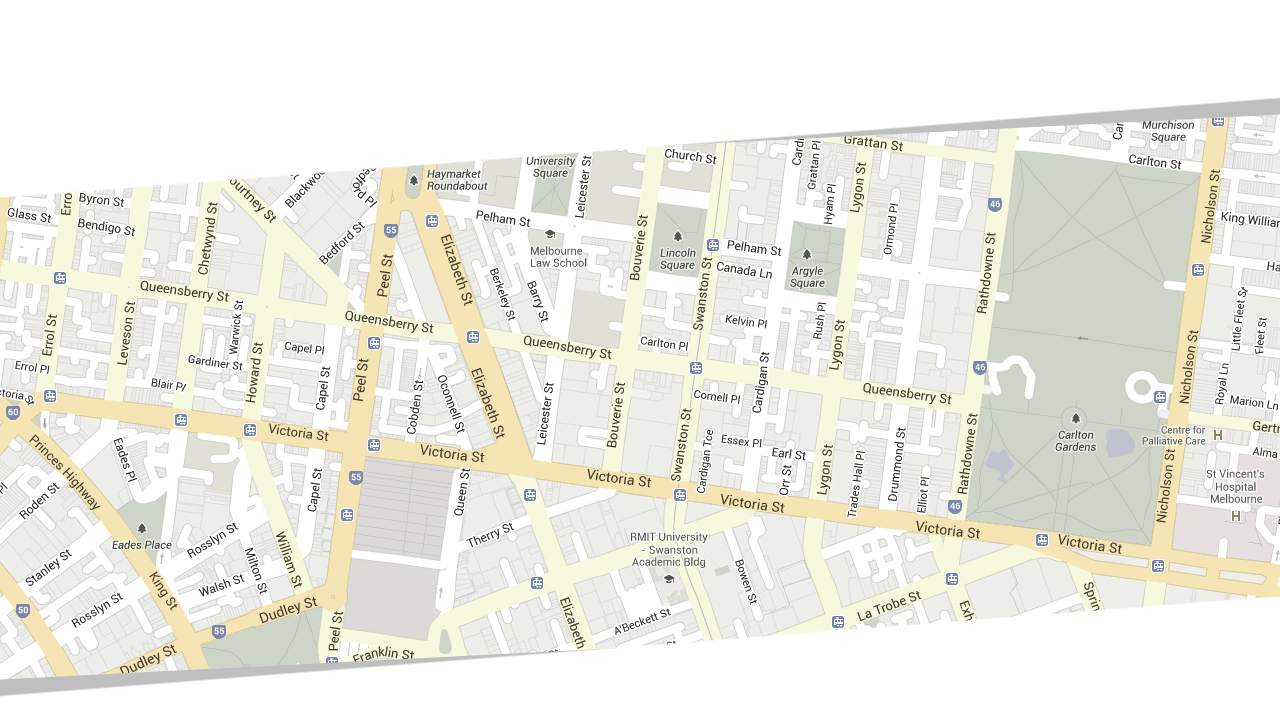
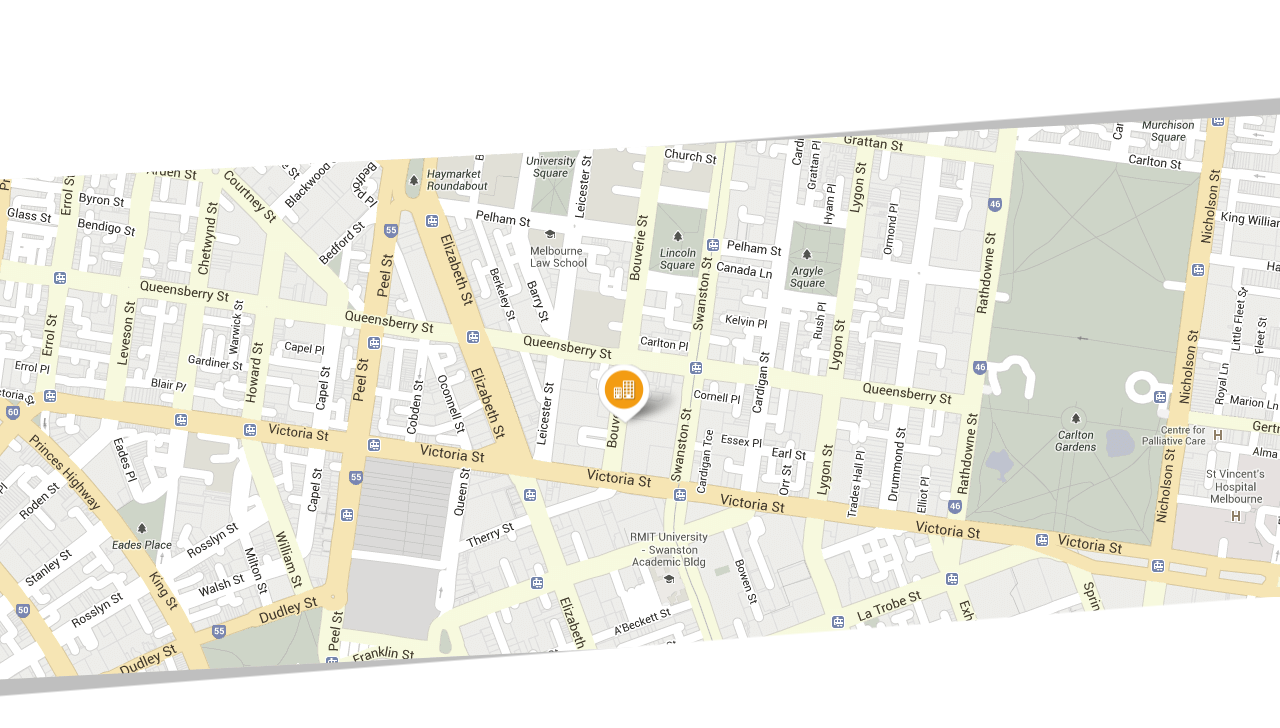
Before and after one commit to klaid87/creative-studio, a website: page src/index.html in a window 1280 px wide. Shown: the part 10587-11315 px from the top of the page. Drawn offline with nearby package versions, Linux system fonts and the light colour scheme; files that its build step writes are made by us from their sources; files whose address does not match are found by name.

Commit message:
Добавил иконку маркера в блок location

```diff
--- a/src/scss/blocks/location.scss
+++ b/src/scss/blocks/location.scss
@@ -1,5 +1,25 @@
 .location {
+  position: relative;
   height: 600px;
   min-height: 600px;
   background: url("../images/location/map.png") no-repeat center;
+
+  &::before {
+    content: "";
+    position: absolute;
+    top: 50%;
+    left: 50%;
+    width: 90px;
+    height: 65px;
+    background: url("../../images/location/marker.png") no-repeat center;
+    transform: translate(-50%, -50%);
+  }
+
+  &__map {
+    position: absolute;
+    width: 100%;
+    height: 100%;
+    top: 0;
+    left: 0;
+  }
 }
```
Also changed, not shown: src/images/location/marker.png (added).
